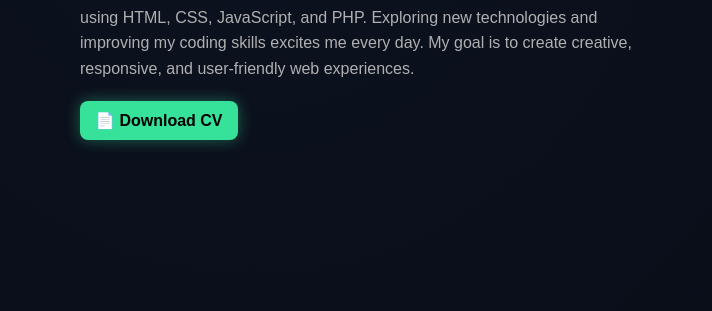
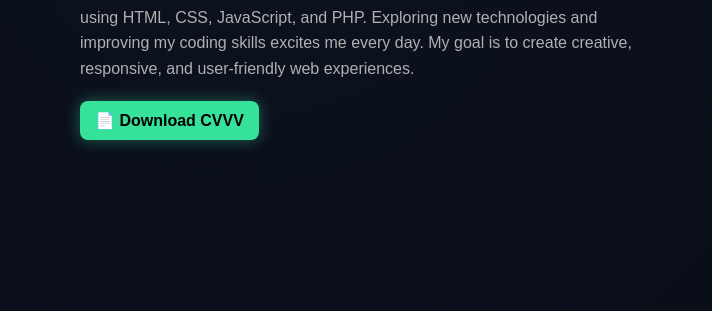
Before and after one commit to HassanAliKhan92/Portfolio, a plain HTML site: page index.html in a window 1280 px wide. Shown: the part 452-763 px from the top of the page, 0-712 px from the left. Drawn offline with nearby package versions, Linux system fonts and the light colour scheme; a script that the page names is missing.

Commit message:
Update index.html

```diff
--- a/index.html
+++ b/index.html
@@ -55,7 +55,7 @@ My goal is to create creative, responsive, and user-friendly web experiences.
       </p>
 
 <div class="cv-box" >
-  <a href="Hassan_CV.pdf" download class="cv-btn">📄 Download CV</a>
+  <a href="Hassan_CV.pdf" download class="cv-btn">📄 Download CVVV</a>
 </div>
 
     </div>
```
